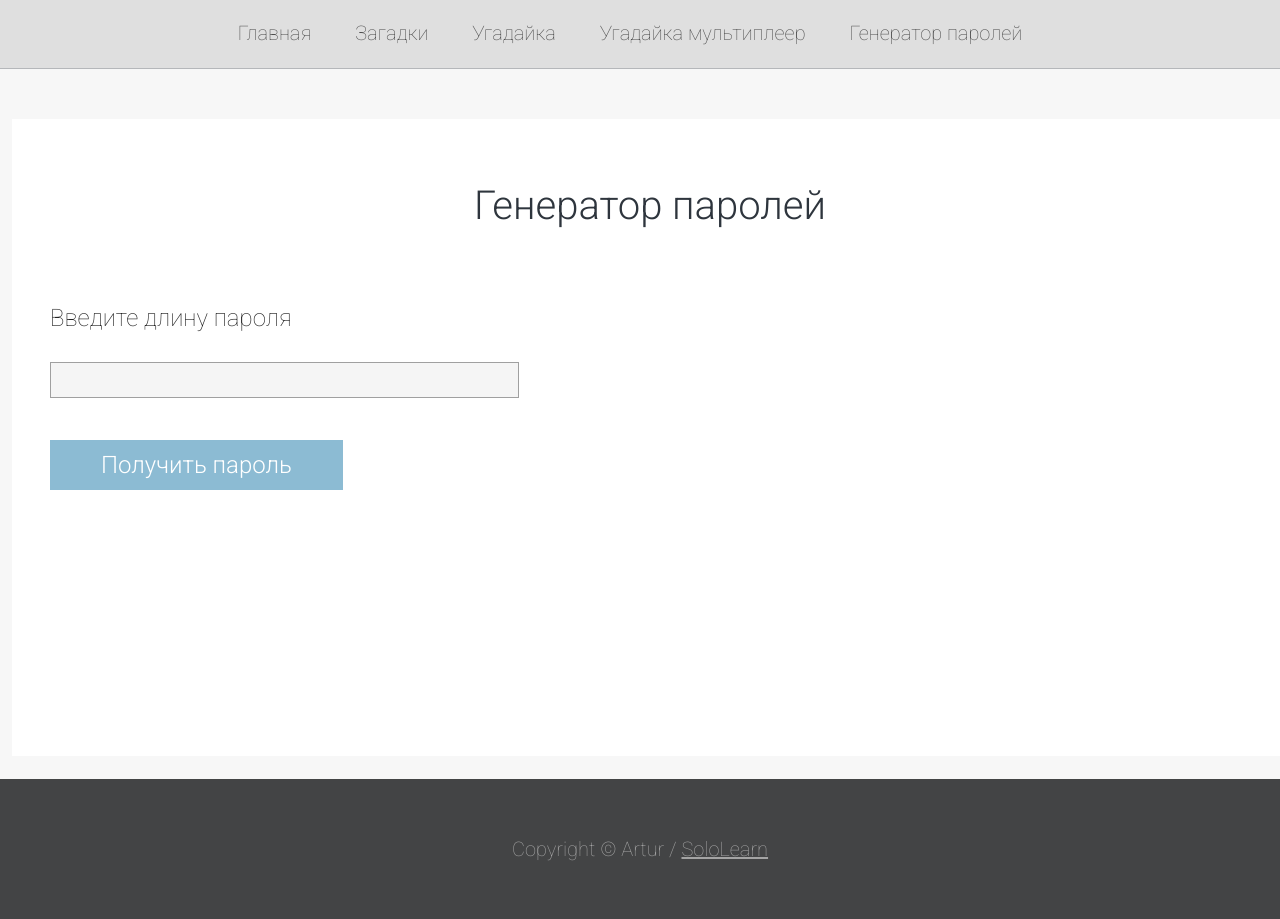
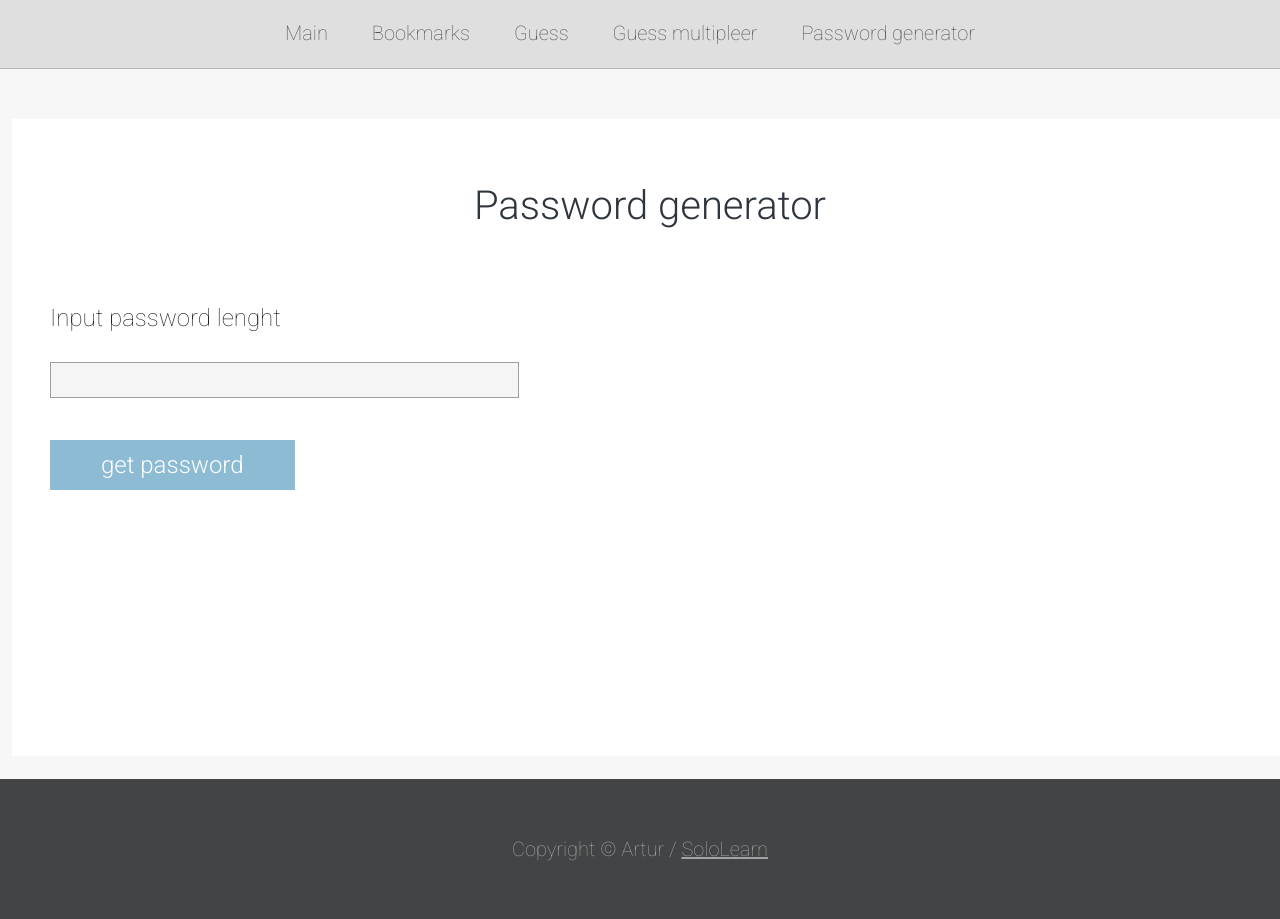
Before and after one commit to BESTTEST4YOU/GeekBrains, a plain HTML site: page passw-generator.html in a window 1280 px wide. Drawn offline with Linux system fonts and the light colour scheme.

Commit message:
Update passw-generator.html

```diff
--- a/passw-generator.html
+++ b/passw-generator.html
@@ -2,31 +2,31 @@
 <html>
 <head>
 	<meta charset="utf-8">
-	<title>Личный сайт студента GeekBrains</title>
+	<title>Personal web GeekBrains</title>
 	<link rel="stylesheet" href="style.css">
 </head>
 <body>
 
 <div class="content">
     <div class="header">
-        <a href="index.html">Главная</a>
-        <a href="pazzle.html">Загадки</a>
-        <a href="guess.html">Угадайка</a>
-        <a href="guess2.html">Угадайка мультиплеер</a>
-        <a href="passw-generator.html">Генератор паролей</a>
+        <a href="index.html">Main</a>
+        <a href="pazzle.html">Bookmarks</a>
+        <a href="guess.html">Guess</a>
+        <a href="guess2.html">Guess multipleer</a>
+        <a href="passw-generator.html">Password generator</a>
     </div>
 
     <div class="contentWrap">
         <div class="content">
             <div class="center">
 
-                <h1>Генератор паролей</h1>
+                <h1>Password generator</h1>
                 <div class="box">
 
-                    <p id="info">Введите длину пароля</p>
+                    <p id="info">Input password lenght</p>
                     <input type="text" id="userAnswer">
                     <br>
-                    <a href="#" onClick="gen_password()"; id="button">Получить пароль</a>
+                    <a href="#" onClick="gen_password()"; id="button">get password</a>
 
                 </div>
             </div>
```
